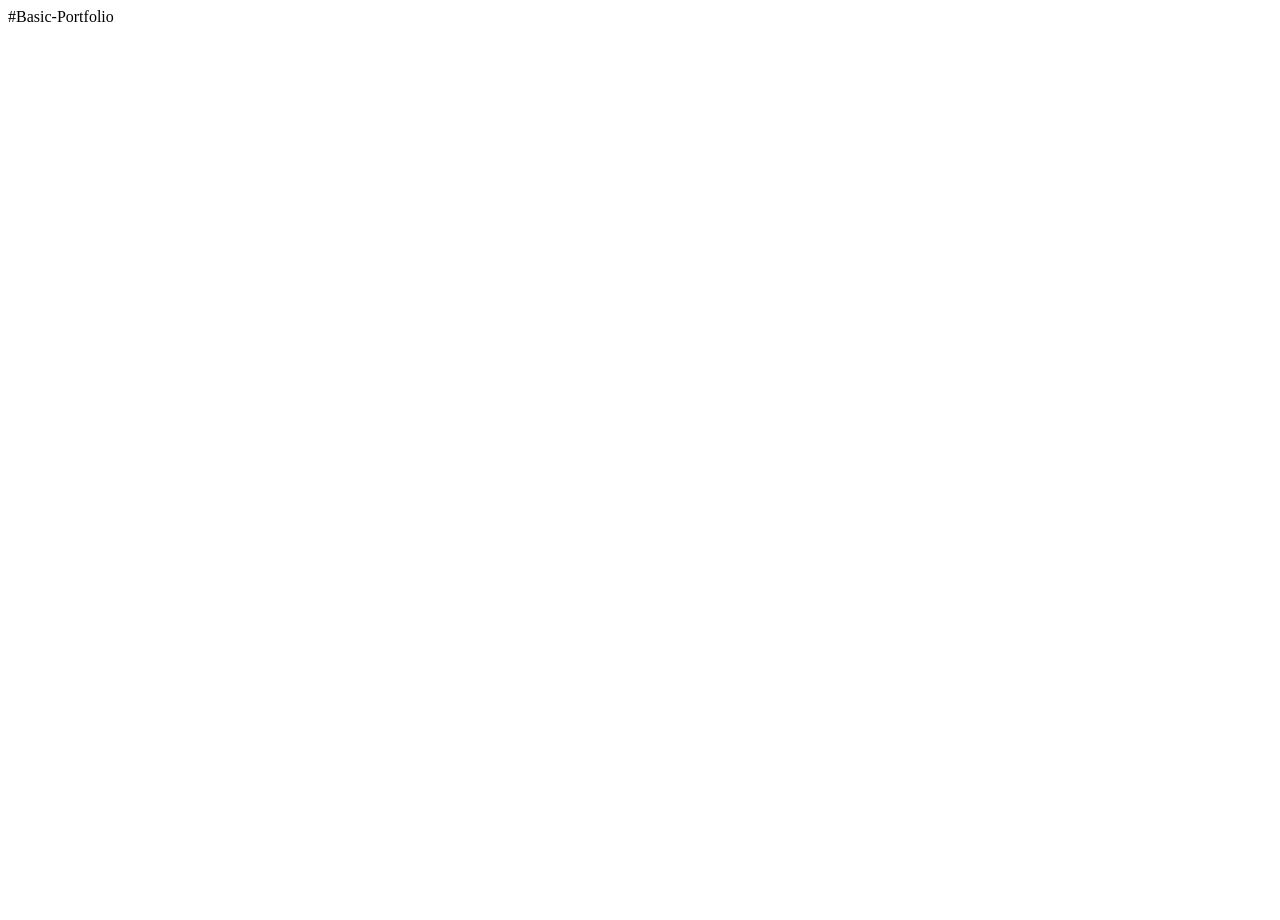
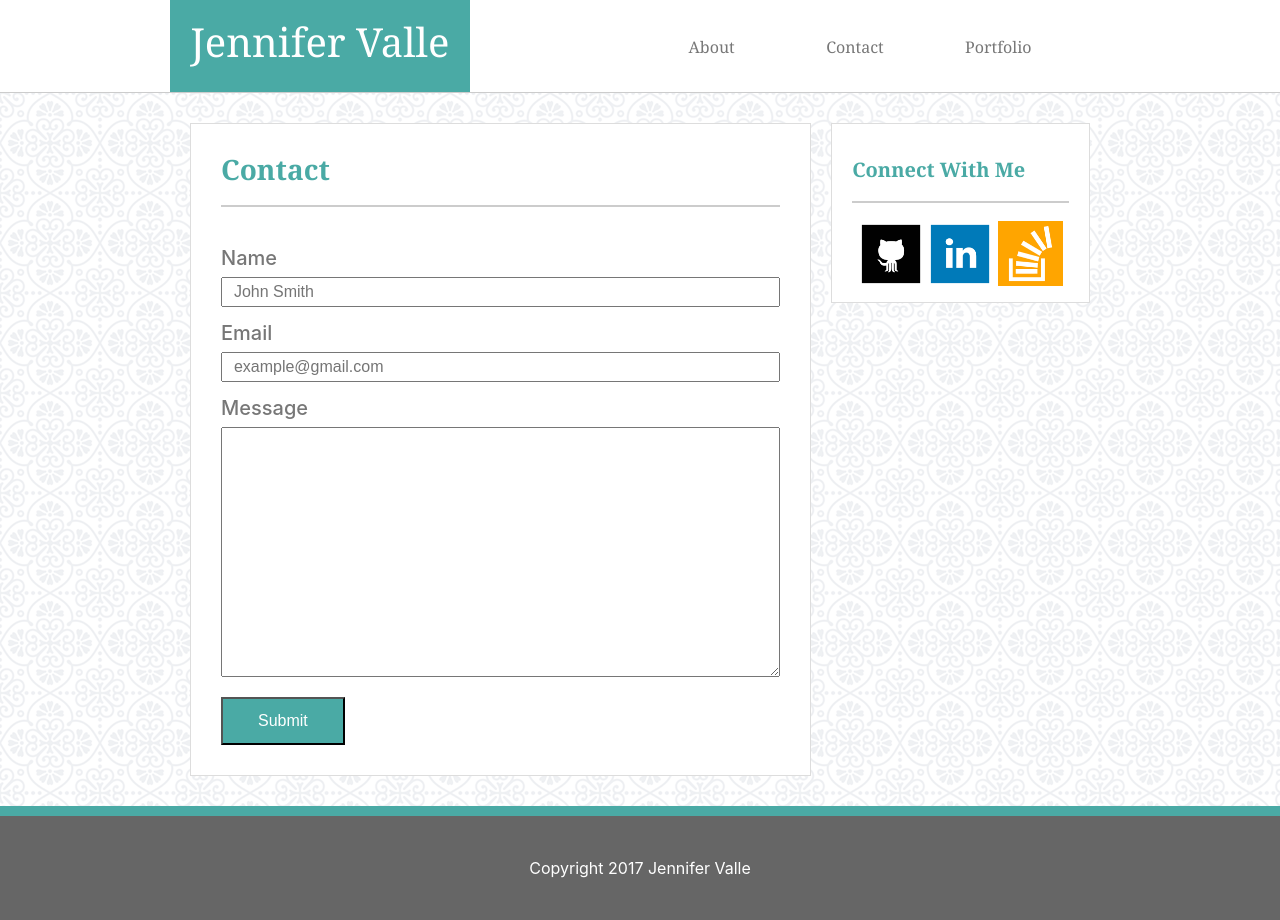
Before and after one commit to jvallexm/Basic-Portfolio, a plain HTML site: page contact.html in a window 1280 px wide. Before the commit the page ends 800 px from the top, so only its background shows below. Drawn offline with nearby package versions, Linux system fonts and the light colour scheme.

Commit message:
Added Contact Page

```diff
--- a/assets/style.css
+++ b/assets/style.css
@@ -86,3 +86,26 @@ body{
   font-weight: bold;
 	color: #4aaaa5;
 }
+input{
+  width: 100%;
+}
+textarea{
+  width: 100%;
+  height: 250px;
+}
+h5{
+  padding: 5px;
+  padding-top: 15px;
+  padding-left: 0px;
+  padding-bottom: 0px;
+
+}
+button{
+  border-radius: 0;
+  padding: 10px;
+  padding-left: 35px;
+  padding-right: 35px;
+}
+.padder{
+	min-height: 20px;
+}
--- a/contact.html
+++ b/contact.html
@@ -1 +1,82 @@
-#Basic-Portfolio
+
+<html>
+	<title>
+		Jennifer Valle | Website
+	</title>
+	<link rel="stylesheet" type="text/css" href="assets/style.css"/>
+	<link href="https://cdnjs.cloudflare.com/ajax/libs/twitter-bootstrap/4.0.0-alpha.6/css/bootstrap.min.css" rel="stylesheet" />
+
+		<body>
+
+    <div id="header" class="text-center container-fluid">
+      <div class="row">
+          <div class="col-md-6">
+              <center>
+                <div id="my-name" class="teal">
+                  <h1>Jennifer Valle</h1>
+                </div>
+              </center>
+          </div>
+          <div class="col-md-6 regular">
+          	<div class="bottom">
+	            <div class="row">
+	              <div class="col-sm-4">
+	                  About
+	              </div>
+	              <div class="col-sm-4">
+	                  Contact
+	              </div>
+	             <div class="col-sm-4">
+	                  Portfolio
+	              </div>
+	            </div>
+            </div>
+          </div>
+      </div>
+    </div>
+
+    <div id="main">
+      <div id="the-middle" class="text-center container-fluid">
+          <div id="content" class="text-left">
+            <h3 class="title teal-text gray-line">
+              Contact
+            </h3>
+            <div id="about">
+              <h5 class="regular">Name</h5>
+              <input placeholder="  John Smith"/>
+           <h5 class="regular">Email</h5>
+           <input placeholder="  example@gmail.com"/>
+           <h5 class="regular">Message</h5>
+              <textarea></textarea>
+              <div class="padder"></div>
+              <button class="teal">Submit</button>
+
+		        </div>
+          </div>
+          <div id="sidebar" class="text-left">
+            <h5 class="title teal-text gray-line">
+              Connect With Me
+            </h5>
+            <center>
+	            <a href="http://www.github.com/jvallexm">
+	            	<img src="images/github.png" class="icon" title="Fork me on Github"/>
+	            </a>
+	            <a href="https://www.linkedin.com/in/jennifer-valle-605292149/">
+	            	<img src="images/linkedin.png" class="icon" title="Connect on Linked In"/>
+	            </a>
+	            <a href="">
+	            	<img src="images/stackoverflow.png" class="icon" title="Stack Overflow"/>
+	           	</a>
+	        </center>
+          </div>
+      </div>
+    </div>
+
+	<div class="teal bar"></div>
+
+	<div id="footer">
+		Copyright 2017 Jennifer Valle
+	</div>
+
+	</body>
+</html>
```
Also changed, not shown: index.html (+11 -5 lines).
